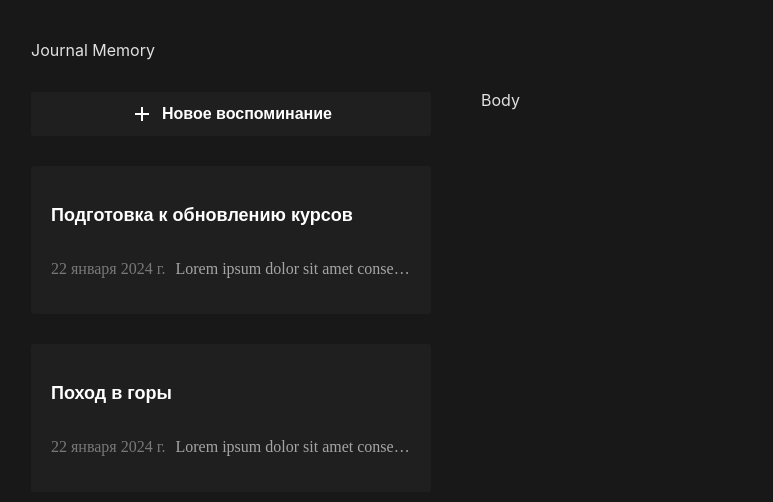
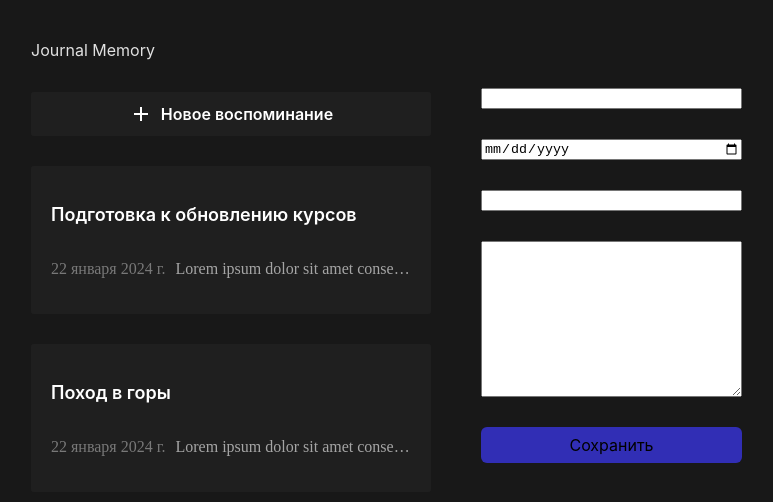
Before and after one commit to Kostya1991/React-test-app, a React (Vite) app: page / in a window 1280 px wide. Shown: the top 502 px of the page, without its empty margins (7-780 px from the left). Built offline with nearby package versions, Linux system fonts and the light colour scheme.

Commit message:
добавление формы

```diff
--- a/src/App.jsx
+++ b/src/App.jsx
@@ -7,6 +7,7 @@
 import { Header } from './components/Header/Header';
 import { JournalList } from './components/JournalList/JournalList';
 import { JournalAddButton } from './components/JournalAddButton/JournalAddButton';
+import { JournalForm } from './components/JournalForm/JournalForm';
 
 function App() {
 	const data = [
@@ -40,7 +41,7 @@
 			</LeftPanel>
 
 			<Body>
-				Body
+				<JournalForm />
 			</Body>
 		</div>
 	);
--- a/src/components/Button/Button.jsx
+++ b/src/components/Button/Button.jsx
@@ -1,17 +1,7 @@
-import { useState } from 'react';
 import './Button.css';
 
-export const Button = () => {
-	// let text = 'Сохранить';
-	const [text, setText] = useState('Сохранить');
-
-	const clicked = () => {
-		setText(text === 'Сохранить' ? 'Удалить' : 'Сохранить');
-		console.log('Привет');
-	};
-
+export const Button = ({ text, onClick }) => {
 	return (
-		// <button onClick={() => console.log('Привет')} className="button accent">Сохранить</button>
-		<button onClick={clicked} className="button accent">{text}</button>
+		<button className="button accent" onClick={onClick}>{text}</button>
 	);
 };
--- /dev/null
+++ b/src/components/JournalForm/JournalForm.css
@@ -0,0 +1,5 @@
+.journal-form {
+  display: flex;
+  flex-direction: column;
+  gap: 30px;
+}
--- /dev/null
+++ b/src/components/JournalForm/JournalForm.jsx
@@ -0,0 +1,35 @@
+import { useState } from 'react';
+import './JournalForm.css';
+import { Button } from '../Button/Button';
+
+export const JournalForm = () => {
+	const [inputData, setInputData] = useState('');
+	// const [state, setState] = useState({
+	// 	age: 31
+	// });
+
+	const inputChange = e => {
+		setInputData(e.target.value);
+	};
+
+	const submitForm = e => {
+		e.preventDefault();
+		// state.age = 40;
+		// setState({...state, age: 40});
+		const formData = new FormData(e.target);
+		const formProps = Object.fromEntries(formData);
+		console.log(formProps);
+	};
+
+	return (
+		<form className='journal-form' onSubmit={submitForm}>
+			{/* { state.age } */}
+			<input type="text" name='title'/>
+			<input type="date" name='date'/>
+			<input type="text" name='tag' value={inputData}  onChange={inputChange}/>
+			<textarea name="post" id="" cols="30" rows="10"></textarea>
+
+			<Button text="Сохранить"/>
+		</form>
+	);
+};
```
